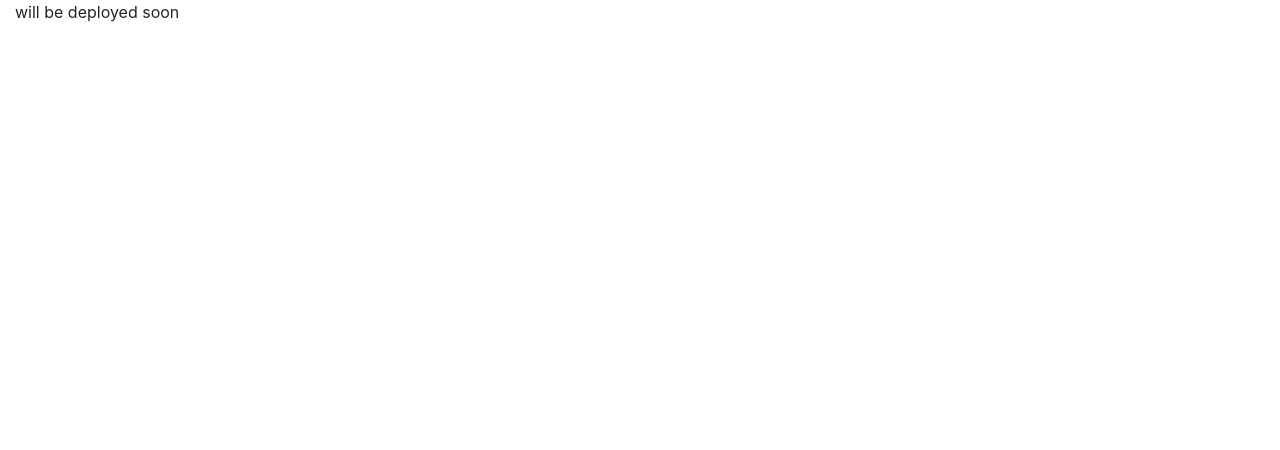
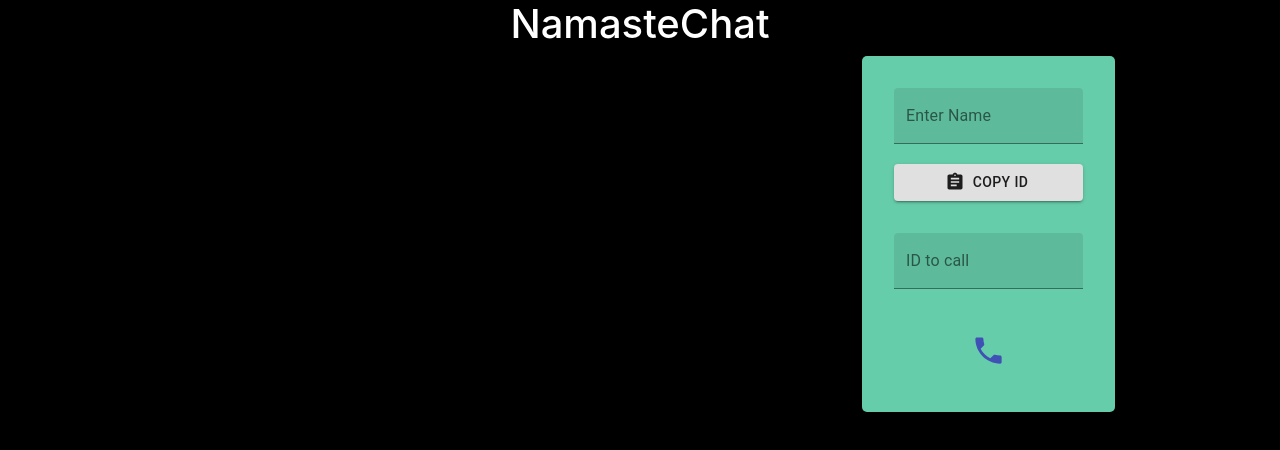
Before and after one commit to deepshah1309/namasteChat, a React (Create React App) app in the folder client/: page /videostream in a window 1280 px wide. Shown: the top 450 px of the page. Built offline with nearby package versions, Linux system fonts and the light colour scheme; no server answers.

Commit message:
chat app-dm

```diff
--- a/client/src/App.js
+++ b/client/src/App.js
@@ -1,5 +1,6 @@
 import { useEffect, useState } from "react";
 import Main from './Main';
+import Video from './Video';
 import {
   BrowserRouter as Router,
   Switch,
@@ -31,9 +32,7 @@ const App=()=>{
                    <Main/>
                 </Route>
                 <Route exact path="/videostream">
-                    <div className="container-fluid">
-                            will be deployed soon
-                    </div>
+                    <Video/>
                 </Route>
             </Switch>
         </Router>
--- a/client/src/Video.css
+++ b/client/src/Video.css
@@ -0,0 +1,41 @@
+.container {
+	display: grid;
+	grid-template-columns: 7fr 3fr;
+}
+
+.myId {
+	margin-right: 5rem;
+	border-radius: 5px;
+	background: #c9d6ff; /* fallback for old browsers */
+	background: -webkit-linear-gradient(to right, #e2e2e2, #c9d6ff); /* Chrome 10-25, Safari 5.1-6 */
+	background-color:mediumaquamarine;
+	padding: 2rem;
+	display: grid;
+	justify-content: center;
+	align-content: center;
+}
+
+.call-button {
+	text-align: center;
+	margin-top: 2rem;
+}
+
+.video-container {
+	display: grid;
+	grid-template-columns: 1fr 1fr;
+	justify-content: center;
+	align-content: center;
+	margin-top: 10rem;
+	margin-left: 10rem;
+}
+
+.caller {
+	text-align: center;
+	color: #fff;
+}
+
+body {
+	background: #4776e6;
+	background: -webkit-linear-gradient(to right, #8e54e9, #4776e6);
+	background:black;
+}
--- a/client/src/Video.js
+++ b/client/src/Video.js
@@ -0,0 +1,160 @@
+import Button from "@material-ui/core/Button"
+import IconButton from "@material-ui/core/IconButton"
+import TextField from "@material-ui/core/TextField"
+import AssignmentIcon from "@material-ui/icons/Assignment"
+import PhoneIcon from "@material-ui/icons/Phone"
+import React, { useEffect, useRef, useState } from "react"
+import { CopyToClipboard } from "react-copy-to-clipboard"
+import Peer from "simple-peer"
+import io from "socket.io-client"
+import "./Video.css"
+
+
+const socket = io.connect('https://namastechat.herokuapp.com')
+function Video() {
+	const [ me, setMe ] = useState("")
+	const [ stream, setStream ] = useState()
+	const [ receivingCall, setReceivingCall ] = useState(false)
+	const [ caller, setCaller ] = useState("")
+	const [ callerSignal, setCallerSignal ] = useState()
+	const [ callAccepted, setCallAccepted ] = useState(false)
+	const [ idToCall, setIdToCall ] = useState("")
+	const [ callEnded, setCallEnded] = useState(false)
+	const [ name, setName ] = useState("")
+	const myVideo = useRef()
+	const userVideo = useRef()
+	const connectionRef= useRef()
+
+	useEffect(() => {
+		navigator.mediaDevices.getUserMedia({ video: true, audio: true }).then((stream) => {
+			setStream(stream)
+				myVideo.current.srcObject = stream
+		})
+
+	socket.on("me", (id) => {
+			setMe(id)
+		})
+
+		socket.on("callUser", (data) => {
+			setReceivingCall(true)
+			setCaller(data.from)
+			setName(data.name)
+			setCallerSignal(data.signal)
+		})
+	}, [])
+
+	const callUser = (id) => {
+		const peer = new Peer({
+			initiator: true,
+			trickle: false,
+			stream: stream
+		})
+		peer.on("signal", (data) => {
+			socket.emit("callUser", {
+				userToCall: id,
+				signalData: data,
+				from: me,
+				name: name
+			})
+		})
+		peer.on("stream", (stream) => {
+
+				userVideo.current.srcObject = stream
+
+		})
+		socket.on("callAccepted", (signal) => {
+			setCallAccepted(true)
+			peer.signal(signal)
+		})
+
+		connectionRef.current = peer
+	}
+
+	const answerCall =() =>  {
+		setCallAccepted(true)
+		const peer = new Peer({
+			initiator: false,
+			trickle: false,
+			stream: stream
+		})
+		peer.on("signal", (data) => {
+			socket.emit("answerCall", { signal: data, to: caller })
+		})
+		peer.on("stream", (stream) => {
+			userVideo.current.srcObject = stream
+		})
+
+		peer.signal(callerSignal)
+		connectionRef.current = peer
+	}
+
+	const leaveCall = () => {
+		setCallEnded(true)
+		connectionRef.current.destroy()
+	}
+
+	return (
+		<>
+			<h1 style={{ textAlign: "center", color: '#fff' }}>NamasteChat</h1>
+		<div className="container">
+			<div className="video-container">
+				<div className="video">
+					{stream &&  <video playsInline muted ref={myVideo} autoPlay style={{ width: "300px" }} />}
+				</div>
+				<div className="video">
+					{callAccepted && !callEnded ?
+					<video playsInline ref={userVideo} autoPlay style={{ width: "300px"}} />:
+					null}
+				</div>
+			</div>
+			<div className="myId">
+				<TextField
+					id="filled-basic"
+					label="Enter Name"
+					variant="filled"
+					value={name}
+					onChange={(e) => setName(e.target.value)}
+					style={{ marginBottom: "20px" }}
+				/>
+				<CopyToClipboard text={me} style={{ marginBottom: "2rem" }}>
+					<Button variant="contained" color="success" startIcon={<AssignmentIcon fontSize="large" />}>
+						Copy ID
+					</Button>
+				</CopyToClipboard>
+
+				<TextField
+					id="filled-basic"
+					label="ID to call"
+					variant="filled"
+					value={idToCall}
+					onChange={(e) => setIdToCall(e.target.value)}
+				/>
+				<div className="call-button">
+					{callAccepted && !callEnded ? (
+						<Button variant="contained" color="secondary" onClick={leaveCall}>
+							End Meeting
+						</Button>
+					) : (
+						<IconButton color="primary" aria-label="call" onClick={() => callUser(idToCall)}>
+							<PhoneIcon fontSize="large" />
+						</IconButton>
+					)}
+					{idToCall}
+				</div>
+			</div>
+			<div>
+				{receivingCall && !callAccepted ? (
+						<div className="caller">
+						<h1 >{name} is calling...</h1>
+						<Button variant="contained" color="primary" onClick={answerCall}>
+							Answer
+						</Button>
+					</div>
+				) : null}
+			</div>
+		</div>
+		</>
+	)
+}
+
+export default Video
```
